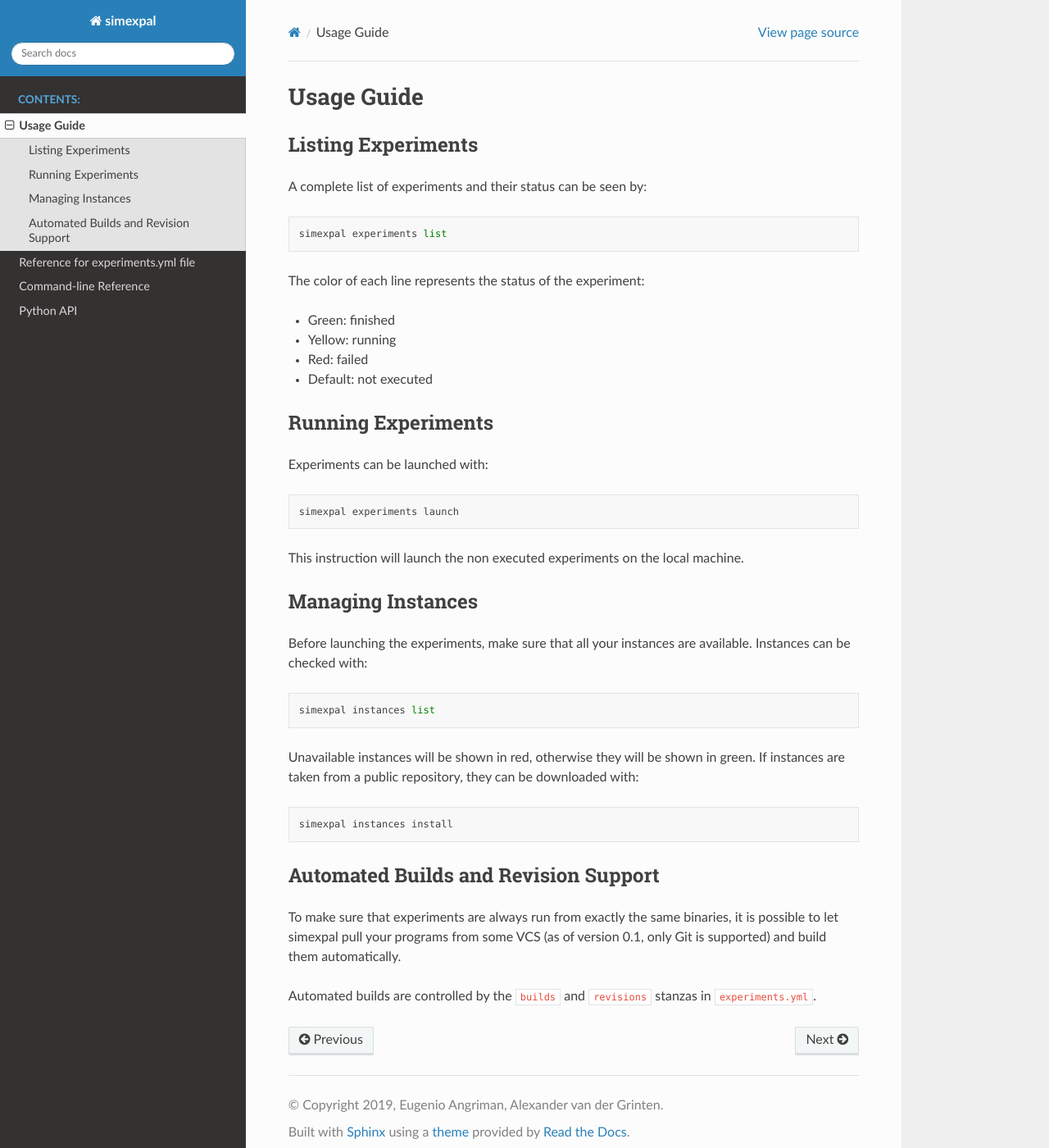
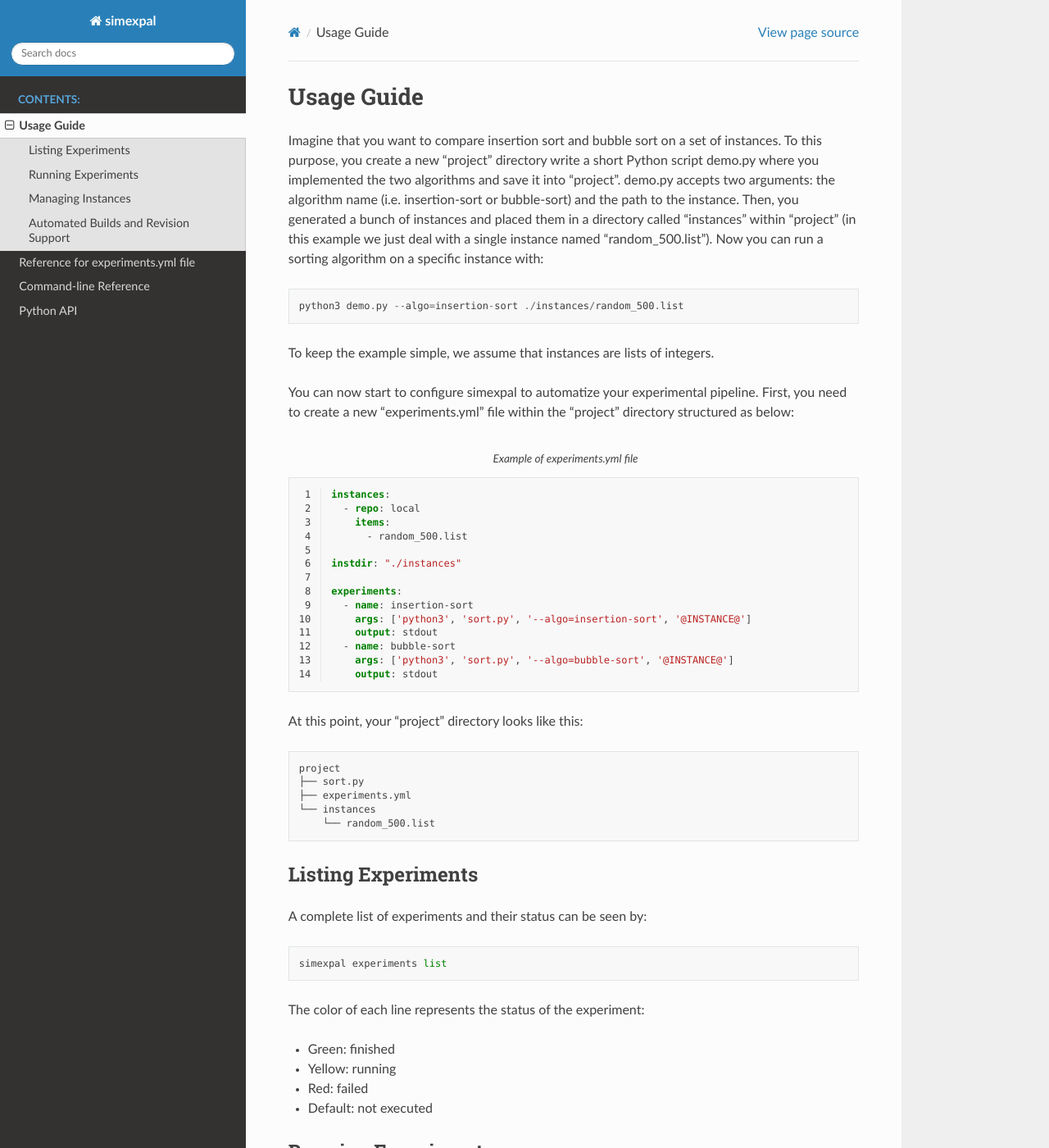
Before and after one commit to hu-macsy/simexpal, a Sphinx documentation site: the page built from docs/user_guide.rst, in a window 1280 px wide and 1400 px high. Shown: the whole window at 82% size. Built offline with Sphinx 7.4.7 and the Read the Docs theme 2.0.0, drawn with Linux system fonts in a browser that asks for light colours.

Commit message:
Created example of sorting algorithms, wrote part of user guide
Signed-off-by: Eugenio Angriman <eugenio.angriman@informatik.hu-berlin.de>

```diff
--- /dev/null
+++ b/docs/example/experiments.yml
@@ -0,0 +1,14 @@
+instances:
+  - repo: local
+    items:
+      - random_500.list
+
+instdir: "./instances"
+
+experiments:
+  - name: insertion-sort
+    args: ['python3', 'sort.py', '--algo=insertion-sort', '@INSTANCE@']
+    output: stdout
+  - name: bubble-sort
+    args: ['python3', 'sort.py', '--algo=bubble-sort', '@INSTANCE@']
+    output: stdout
--- /dev/null
+++ b/docs/example/sort.py
@@ -0,0 +1,64 @@
+import argparse
+import bisect
+import sys
+from time import time
+import yaml
+
+def insertion_sort(array):
+	sorted_array = [array.pop(0)]
+	while len(array) > 0:
+		x = array.pop(0)
+		j = bisect.bisect_left(sorted_array, x)
+		sorted_array.insert(j, x)
+	return sorted_array
+
+def bubble_sort(array):
+	for i in range(len(array)):
+		for j in reversed(range(i + 1, len(array))):
+			if array[j] < array[j - 1]:
+				array[j], array[j - 1] = array[j - 1], array[j]
+	return array
+
+def write_result(algo, sorted_array, t):
+	result_dict = {
+			'algo' : algo,
+			'result' : sorted_array,
+			'time' : t
+	}
+	print(yaml.dump(result_dict, default_flow_style=False))
+
+def read_list(instance):
+	try:
+		with open(instance, 'r') as f:
+			l = [int(line.strip()) for line in f]
+			return l
+	except IOError as error:
+		raise
+
+def run_experiment(algo, instance):
+	array = read_list(instance)
+	t = 0
+	sorted_array = []
+	if algo == 'bubble-sort':
+		t = -time()
+		sorted_array = bubble_sort(array)
+		t += time()
+	elif algo == 'insertion-sort':
+		t = -time()
+		sorted_array = insertion_sort(array)
+		t += time()
+	else:
+		print("Unknown algorithm: ", algo, file=sys.stderr)
+		sys.exit(1)
+
+	write_result(algo, sorted_array, t)
+
+def do_main():
+	parser = argparse.ArgumentParser()
+	parser.add_argument('--algo', type=str, choices=['bubble-sort', 'insertion-sort'])
+	parser.add_argument('instance', type=str)
+
+	args = parser.parse_args()
+	run_experiment(args.algo, args.instance)
+
+do_main()
--- a/docs/experiments_reference.rst
+++ b/docs/experiments_reference.rst
@@ -43,5 +43,6 @@ The resulting data will be outputted to the standard output.
 
 .. literalinclude:: ./experiments.yml.example
    :linenos:
+   :lines: 8-
    :language: yaml
-   :caption: Complete experiments.yml file.
+   :caption: How to list experiments in the experiments.yml file.
--- a/docs/user_guide.rst
+++ b/docs/user_guide.rst
@@ -1,5 +1,38 @@
 Usage Guide
 ===========
+
+Imagine that you want to compare insertion sort and bubble sort on a set of instances.
+To this purpose, you create a new "project" directory write a short Python script
+demo.py where you implemented the two algorithms and save it into "project".
+demo.py accepts two arguments: the algorithm name (i.e. insertion-sort or bubble-sort)
+and the path to the instance.
+Then, you generated a bunch of instances and placed them in a directory called "instances"
+within "project" (in this example we just deal with a single instance named "random_500.list").
+Now you can run a sorting algorithm on a specific instance with:
+::
+
+   python3 demo.py --algo=insertion-sort ./instances/random_500.list
+
+To keep the example simple, we assume that instances are lists of integers.
+
+You can now start to configure simexpal to automatize your experimental pipeline.
+First, you need to create a new "experiments.yml" file within the "project" directory
+structured as below:
+
+.. literalinclude:: ./example/experiments.yml
+   :linenos:
+   :language: yaml
+   :caption: Example of experiments.yml file
+
+At this point, your "project" directory looks like this:
+::
+
+   project
+   ├── sort.py
+   ├── experiments.yml
+   └── instances
+       └── random_500.list
+
 
 Listing Experiments
 -------------------
```
Also changed, not shown: 3 other files.
